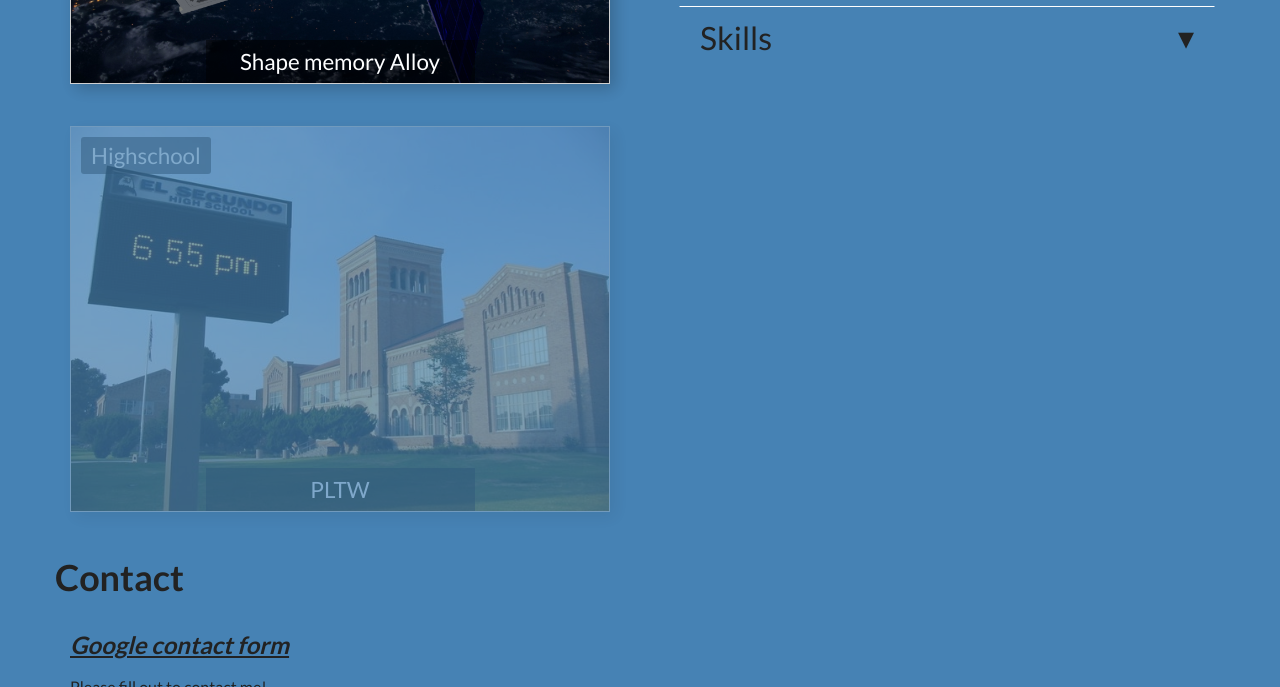
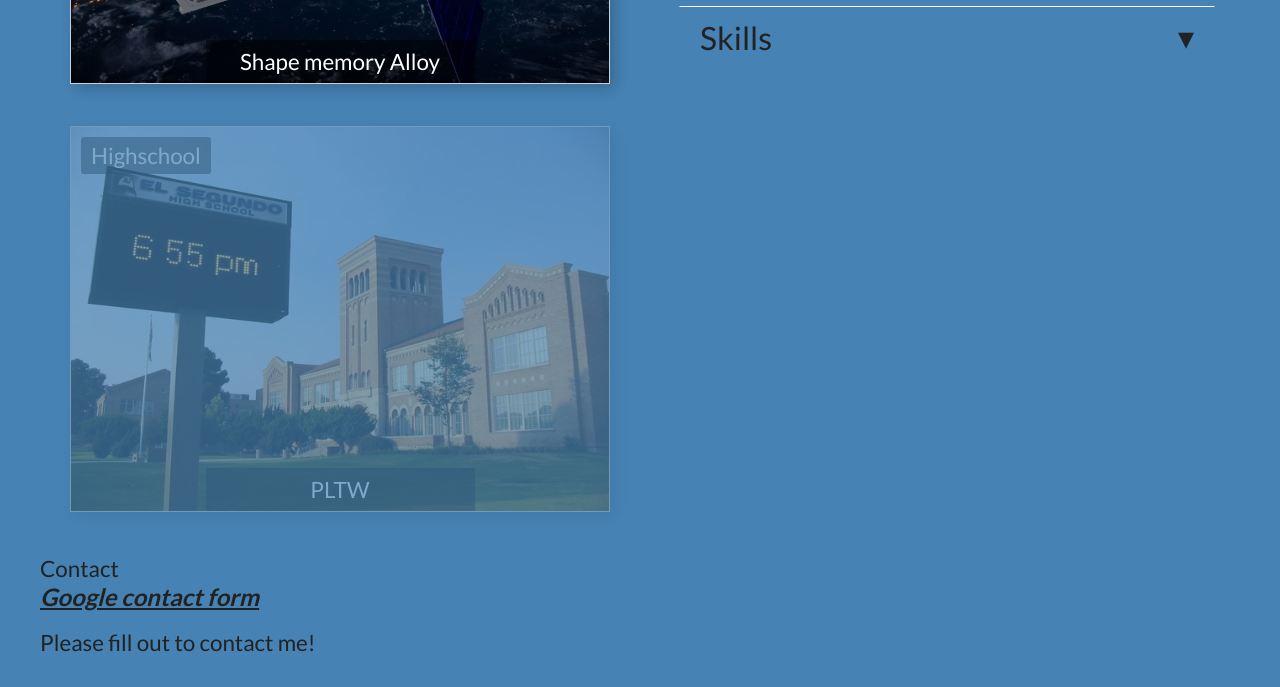
Before and after one commit to Stunner02/Personal_Portfolio, a website: page index.html in a window 1280 px wide. Shown: the part 575-1262 px from the top of the page. Drawn offline with Linux system fonts and the light colour scheme.

```diff
--- a/index.html
+++ b/index.html
@@ -248,7 +248,7 @@
 <!-- ================================
      Grid-item: Education
      ================================ -->
-    <section class="grid-item" id="Education">
+    <section class="grid-item" id="education">
       <div class="Tile">
         <a>
           <!-- <a href="html\Education.html"> -->
@@ -268,7 +268,7 @@
 <!-- ================================
      Grid-item: Contact
      ================================ -->
-    <section class="grid-item" id="Contact">
+    <section class="grid-item" id="contact">
       <a class="ContactName" href="html\Contact.html">Contact</a>
         <div class="googleForm">
           <a href="https://forms.gle/K4R784KkNUVhW5mj7"><i>Google contact form</i></a>
--- a/scss/pages/home/_grid.scss
+++ b/scss/pages/home/_grid.scss
@@ -8,7 +8,7 @@
 .home-grid {
   /* 0.  Mobile‑first — single column stack */
   display: grid;
-  max-width: 1200px;
+  // max-width: 1200px;
   margin: 0 auto;
   grid-template-columns: 1fr;
   grid-template-areas:
@@ -40,18 +40,23 @@
       "intro  intro     intro   intro "
       ".      projects  resume  .     "  //. placeholders stand for “unused cell”
       ".      education resume  .     "
-      ".      contact   resume  .     ";
+      ".      contact   contact .     ";
     // grid-auto-rows: minmax(18rem, auto);
   }
 
   /* 2.  ≥ md  (60 rem)  -- give resume its own column, tighten rows */
   @include respond-to(lg) {
-    grid-template-columns: 1fr 1fr;      /* wider right column */
+     grid-template-columns:
+    1fr                       /* left gutter   */
+    minmax(0, 600px)          /* content col 1 */
+    minmax(0, 600px)          /* content col 2 */
+    1fr;                      /* right gutter  */
+
     grid-template-areas:
-      "intro     intro"
-      "projects  resume"
-      "education resume"
-      "contact   resume";
+      "intro  intro     intro   intro "
+      ".      projects  resume  .     "  //. placeholders stand for “unused cell”
+      ".      education resume  .     "
+      ".      contact   contact .     ";
     // grid-auto-rows: minmax(18rem, auto);
   }
 }
```
Also changed, not shown: scss/pages/home/_projects.scss (+4 -4 lines), public/css/home.css.
